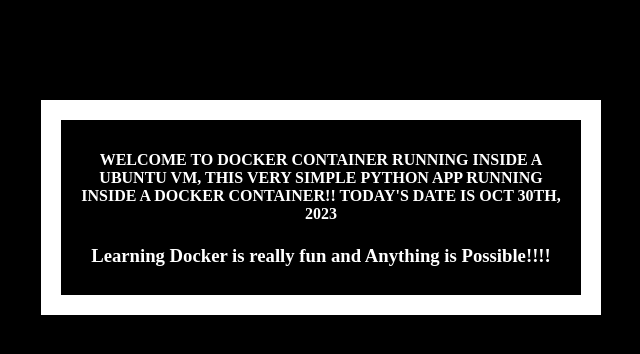
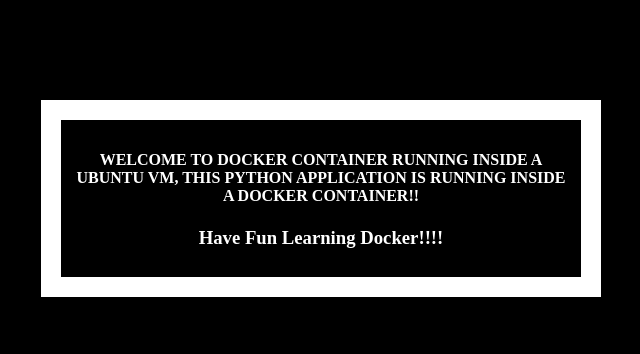
Before and after one commit to emmy1128/docker_repo, a Flask app: page / in a window 1280 px wide. Shown: the top 354 px of the page, without its empty margins (319-959 px from the left). Run offline with Flask 2, Linux system fonts and the light colour scheme.

Commit message:
Update index.html

```diff
--- a/pythonApp/templates/index.html
+++ b/pythonApp/templates/index.html
@@ -19,8 +19,8 @@
   </head>
   <body>
     <div class="container">
-      <h4>Welcome to Docker Container running inside a Ubuntu VM, This very simple Python App running inside a Docker container!! Today's date is Oct 30th, 2023</h4>
-      <h3> Learning Docker is really fun and Anything is Possible!!!! </h3>
+      <h4>Welcome to Docker Container running inside a Ubuntu VM, This Python Application is running inside a Docker container!! </h4>
+      <h3> Have Fun Learning Docker!!!! </h3>
     </div>
   </body>
 </html>
```
